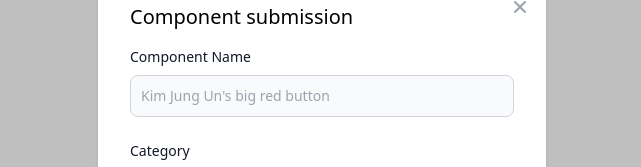
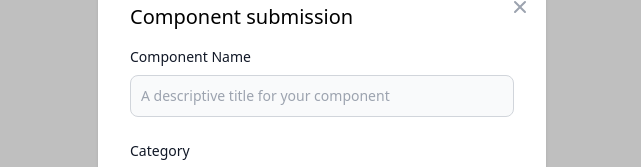
Before and after one commit to MagiLink/frontend, a React (Vite) app: page / in a window 1280 px wide. Both pictures are taken after a click on the button "Share your component!". Shown: the part 409-576 px from the top of the page, without its empty margins (318-959 px from the left). Built offline with nearby package versions, Linux system fonts and the light colour scheme; no server answers.

Commit message:
refactor: better placeholder text

```diff
--- a/src/components/FormModal.jsx
+++ b/src/components/FormModal.jsx
@@ -65,7 +65,7 @@ const FormModal = () => {
 										<label className="block mb-2 text-sm font-medium text-gray-900">Component Name</label>
 										<input
 											className="bg-gray-50 border border-gray-300 text-gray-900 text-sm rounded-lg focus:ring-black focus:border-black block w-full p-2.5"
-											placeholder="Kim Jung Un's big red button"
+											placeholder="A descriptive title for your component"
 											onChange={(e) => setComponentName(e.target.value)}
 											required
 										/>
```
